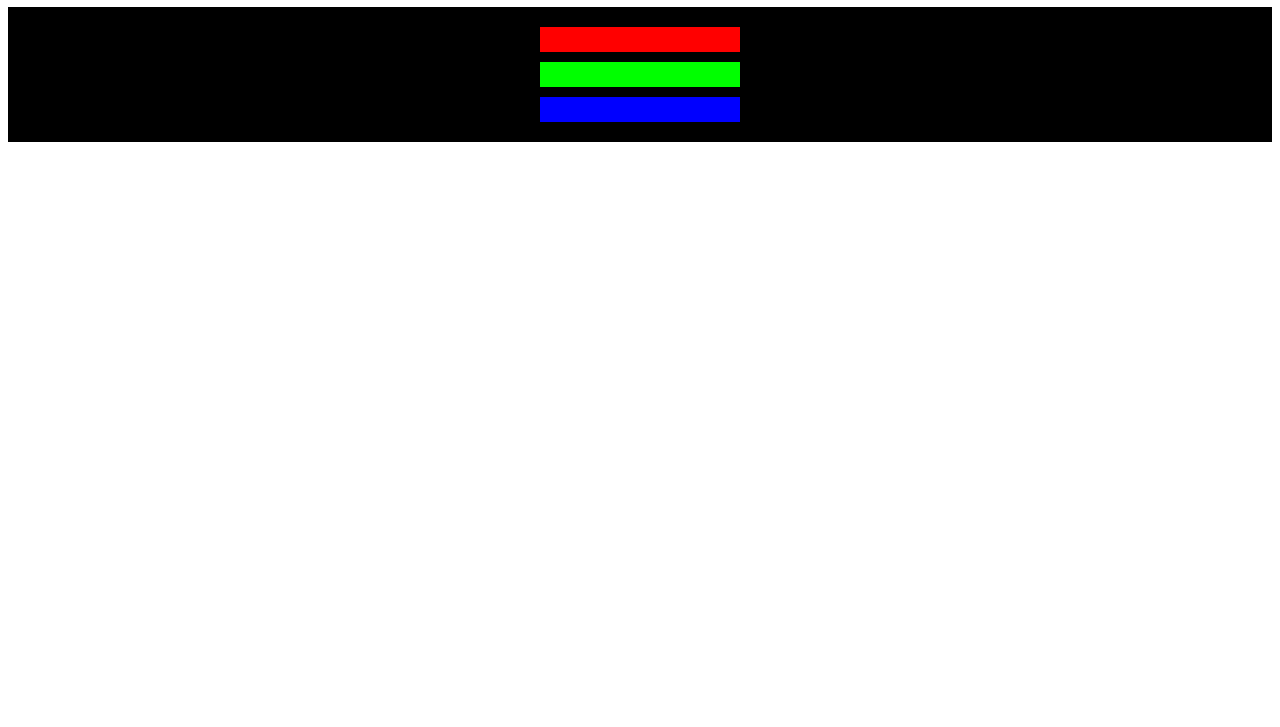
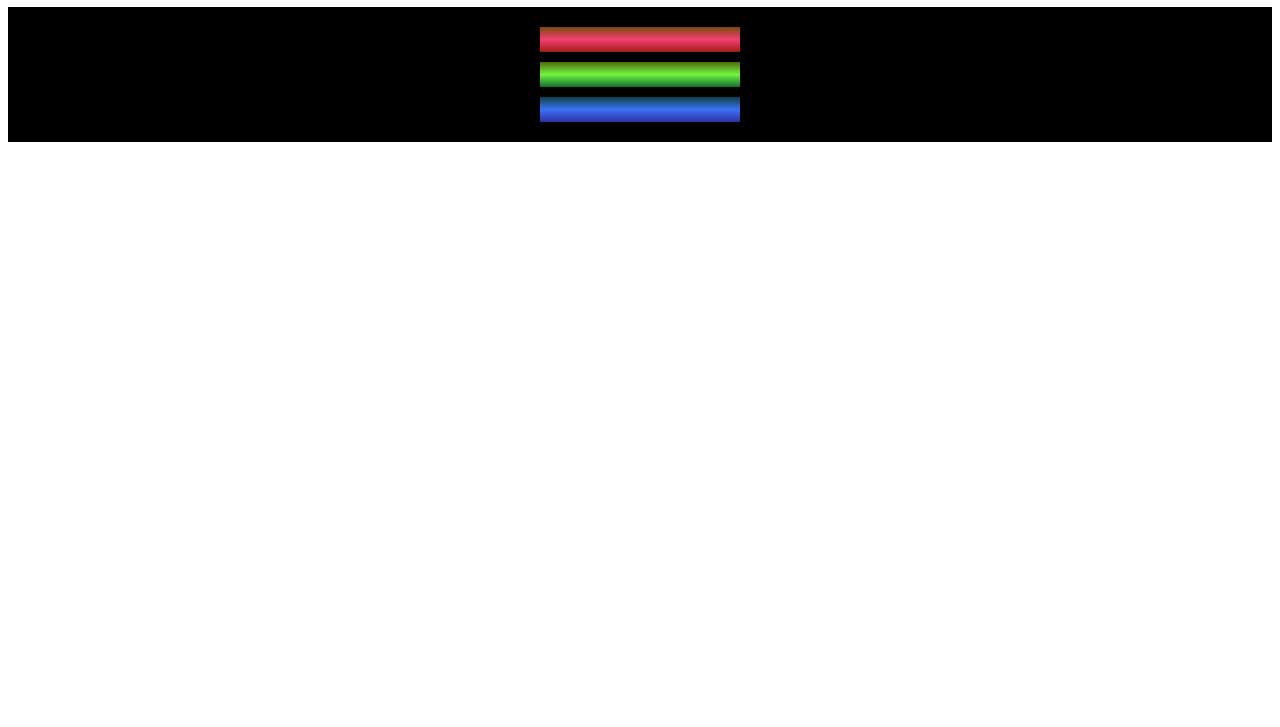
Before and after one commit to danielelli/fcc-css-markers, a plain HTML site: page index.html in a window 1280 px wide. Shown: the part 73-800 px from the top of the page. Drawn offline with Linux system fonts and the light colour scheme.

Commit message:
feat: Update marker colors to linear-gradients

```diff
--- a/index.html
+++ b/index.html
@@ -9,7 +9,7 @@
 <body>
     <h1>CSS Color Markers</h1>
     <div class="container">
-        <div class="marker one"></div>
+        <div class="marker red"></div>
         <div class="marker two"></div>
         <div class="marker three"></div>
     </div>
--- a/style.css
+++ b/style.css
@@ -13,14 +13,15 @@ h1 {
     margin: 10px auto;
 }
 
-.one {
-    background-color: rgb(255, 0, 0);
+.red {
+    background: linear-gradient(rgb(122, 74, 14), rgb(245, 62, 113), rgb(162, 27, 27));
 }
 
+/* The use of different color properties (hsl, hex) is just for practice sake */
 .two {
-    background-color: rgb(0, 255, 0);
+    background: linear-gradient(#55680D, #71F53E, #116C31);
 }
 
 .three {
-    background-color: rgb(0, 0, 255);
+    background: linear-gradient(hsl(186, 76%, 16%), hsl(223, 90%, 60%), hsl(240, 56%, 42%));
 }
```
